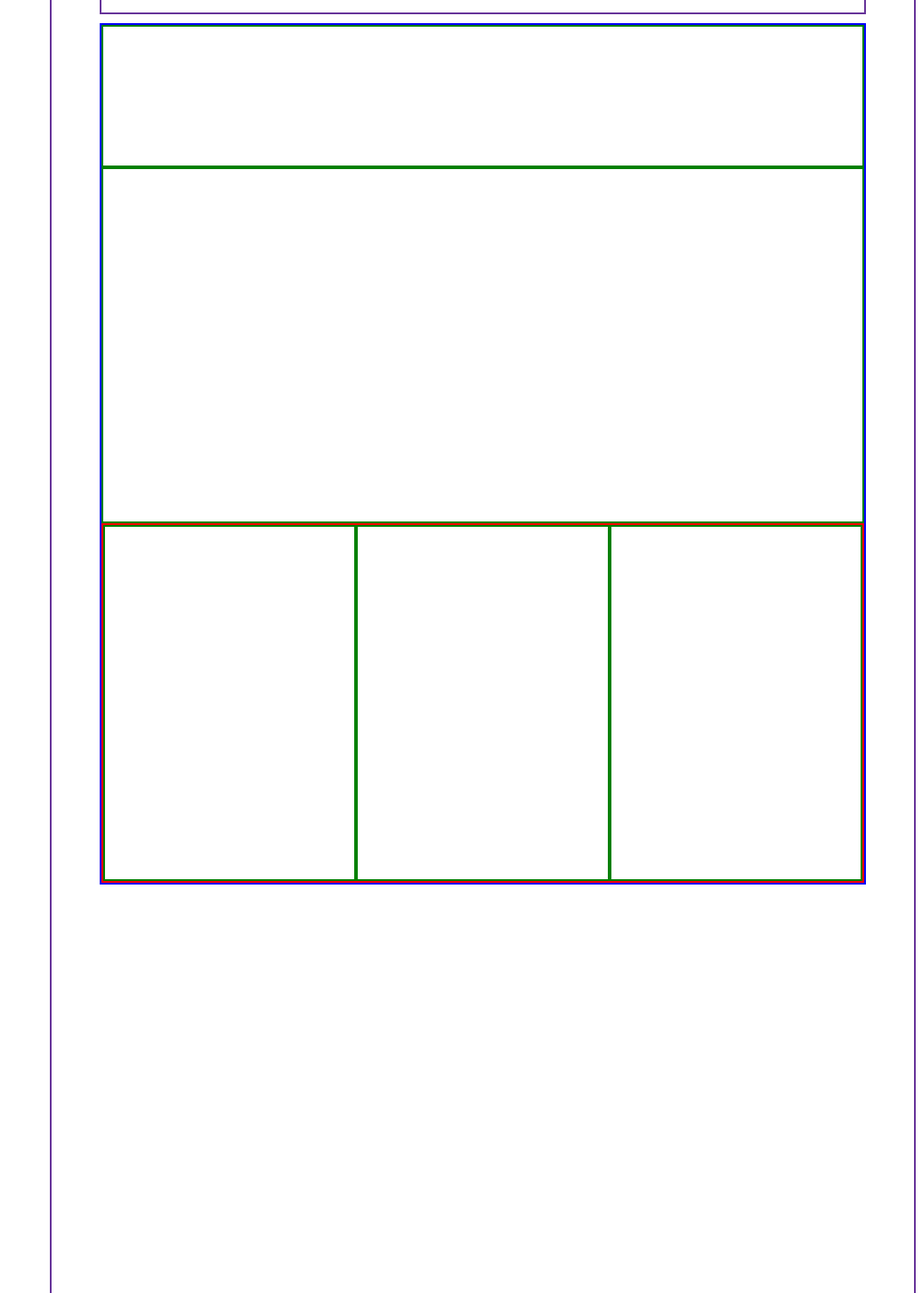
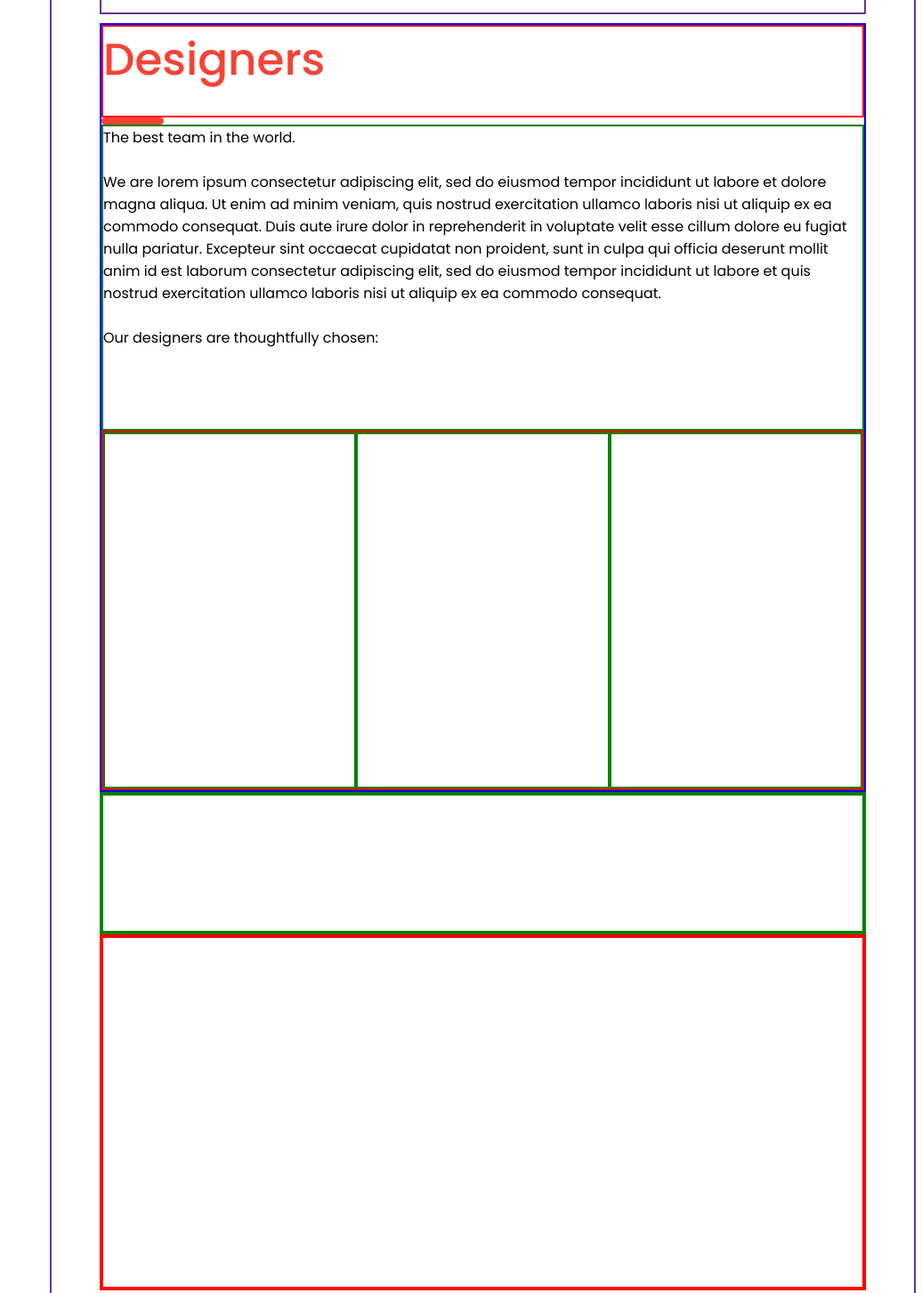
Before and after one commit to ElvieNtumba/Interior-Design-WEB-PAGE, a plain HTML site: page index.html in a window 1280 px wide. Shown: the part 1980-3433 px from the top of the page at 89% size, without its empty margins (244-1280 px from the left). Drawn offline with Linux system fonts and the light colour scheme.

Commit message:
add design

```diff
--- a/index.html
+++ b/index.html
@@ -6,6 +6,9 @@
     <link rel="stylesheet" href="style.css">
     <link rel="preconnect" href="https://fonts.googleapis.com">
 <link rel="preconnect" href="https://fonts.gstatic.com" crossorigin>
+<link rel="preconnect" href="https://fonts.googleapis.com">
+<link rel="preconnect" href="https://fonts.gstatic.com" crossorigin>
+<link href="https://fonts.googleapis.com/css2?family=Poppins:ital,wght@0,100;0,200;0,300;0,400;0,500;0,600;0,700;0,800;0,900;1,100;1,200;1,300;1,400;1,500;1,600;1,700;1,800;1,900&display=swap" rel="stylesheet">
 <link href="https://fonts.googleapis.com/css2?family=Oswald:wght@200..700&family=Poppins:ital,wght@0,100;0,200;0,300;0,400;0,500;0,600;0,700;0,800;0,900;1,100;1,200;1,300;1,400;1,500;1,600;1,700;1,800;1,900&display=swap" rel="stylesheet">
     <title>Document</title>
 </head>
@@ -90,9 +93,23 @@
     </div>
     <div class="designers">
         <div class="designersh1">
-         <!-- <h1>Designers</h1> -->
+         <h2 >Designers</h2>
+         <hr>
         </div>
-        <div class="designerspara"></div>
+        <div class="designerspara">
+            <p>The best team in the world. <br><br>
+
+                We are lorem ipsum consectetur adipiscing elit, sed do eiusmod tempor incididunt
+                ut labore et dolore magna aliqua. Ut enim ad minim veniam, quis nostrud exercitation
+                ullamco laboris nisi ut aliquip ex ea commodo consequat. Duis aute irure dolor in
+                 reprehenderit in voluptate velit esse cillum dolore eu fugiat nulla pariatur.
+                 Excepteur sint occaecat cupidatat non proident, sunt in culpa qui officia deserunt
+                  mollit anim id est laborum consectetur adipiscing elit, sed do eiusmod tempor incididunt
+                  ut labore et quis nostrud exercitation ullamco laboris nisi ut aliquip ex ea commodo consequat. <br><br>
+
+                  Our designers are thoughtfully chosen:
+                </p>
+        </div>
         <div class="image">
             <div class="designersimg1">
                 <div class="text1"></div>
@@ -105,10 +122,17 @@
             <div class="designersimg3">
                 <div class="text1"></div>
             </div>
-        </div>
-
 </div>
 </div>
+    <div class="packages">
+        <div class="packagesh1">
+            <h1></h1>
+        </div>
+        <div class="packagespara">
+            <p></p>
+        </div>
+    </div>
+
 </div>
 </body>
 </html>
--- a/style.css
+++ b/style.css
@@ -183,16 +183,19 @@ hr{
     border: 2px solid blue;
 }
 
-.designersh1{
-    border:2px solid green;
-    width:100%;
-    height: 20vh;
+.designersh1 h2{
+    border: 2px solid red;
+    width: 100%;
+    height: 13vh;
+    font-size: 50px;
+    font-weight: 500;
+    color: #f44336;
 }
 
 .designerspara{
     border:2px solid green ;
     width: 100%;
-    height: 50vh;
+    height: 43vh;
 }
 
 .image{
@@ -224,3 +227,14 @@ hr{
     border: 2px soild yellow;
     margin: 5px;
 }
+
+
+.packagesh1{
+    border: 4px solid green;
+    width: 100%;
+    height: 20vh;
+}
+.packagespara{
+    border: 4px solid red ;
+    height: 50vh;
+}
```
